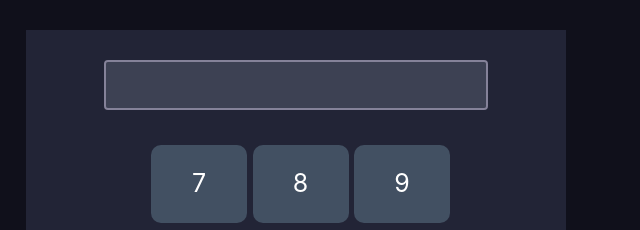
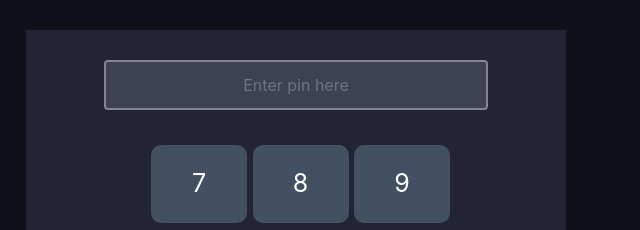
Before and after one commit to masum065/pin-matcher, a plain HTML site: page index.html in a window 1280 px wide. Shown: the top 230 px of the page, 629-1269 px from the left. Drawn offline with nearby package versions, Linux system fonts and the light colour scheme.

Commit message:
Add Placeholder Input

```diff
--- a/index.html
+++ b/index.html
@@ -18,7 +18,7 @@
             </div>
             <div class="col-md-6">
                 <div class="input-section half-width">
-                    <input id="number-output" class="form-control" type="text">
+                    <input id="number-output" class="form-control" type="text" placeholder="Enter pin here">
                     <div class="numbers">
                         <div class="calc-body">
                             <div class="calc-button-row">
```
